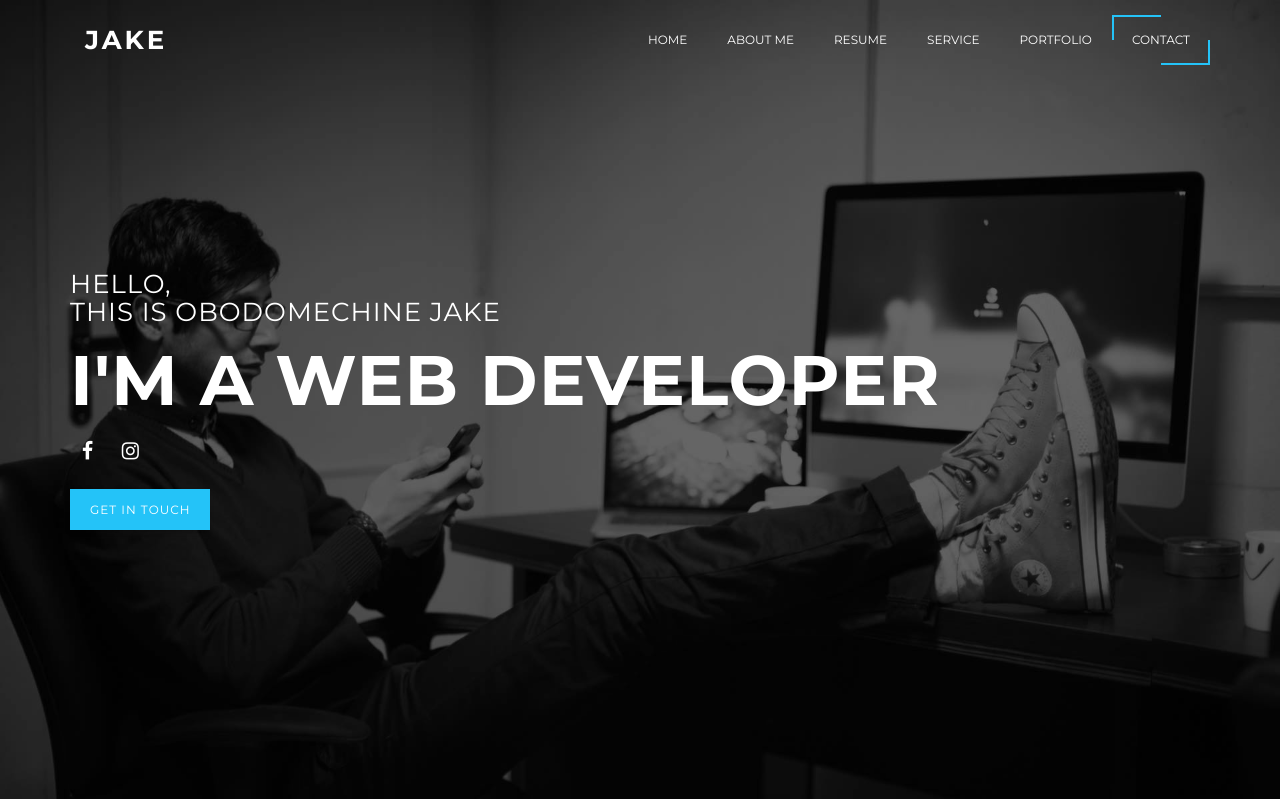
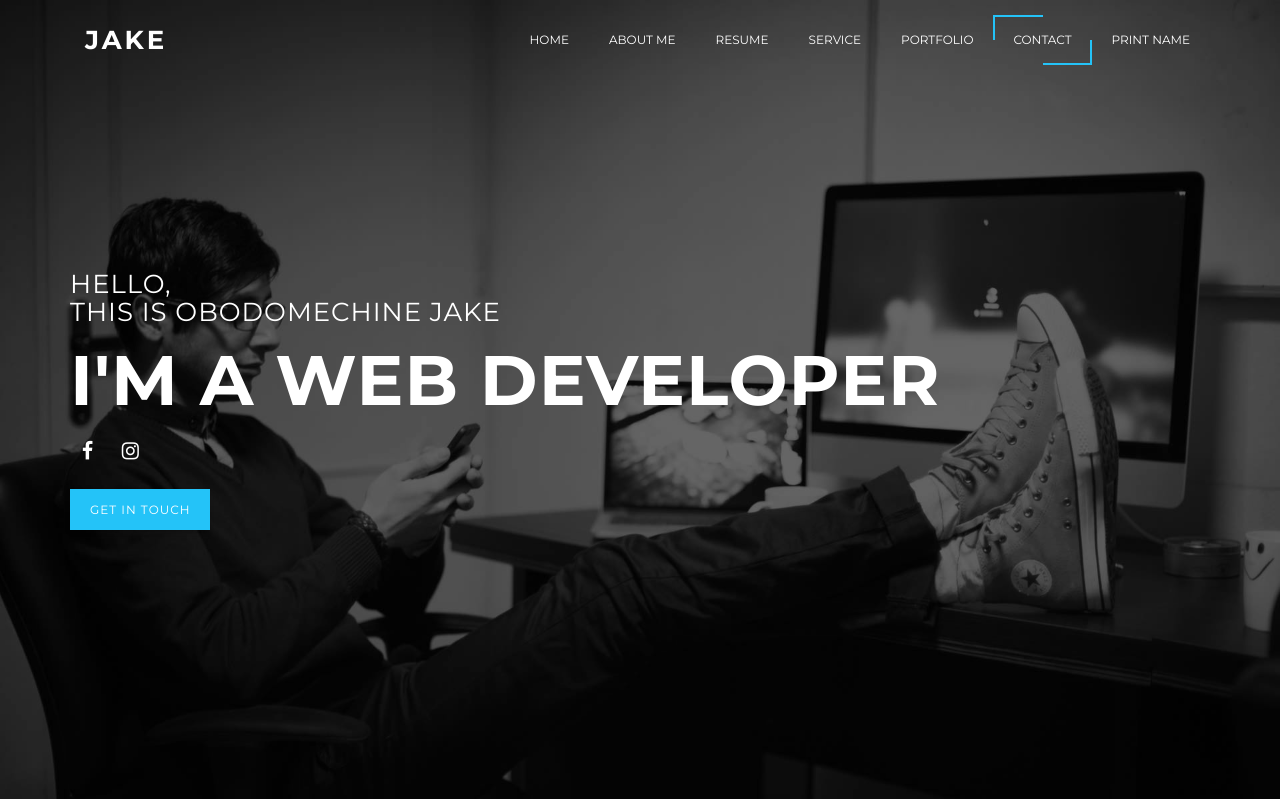
Before and after one commit to otjake/AboutME, a PHP site: page / in a window 1280 px wide. Shown: the top 799 px of the page. Run offline with PHP 8.4, Linux system fonts and the light colour scheme.

Commit message:
Added remote connect details

```diff
--- a/assets/js/scripts.js
+++ b/assets/js/scripts.js
@@ -108,7 +108,7 @@
 						$(msg).text(dataResult.error);
 					}else{
 						$(msg).removeClass("alert alert-danger").addClass("alert alert-success");
-						$(msg).text("Hope these are correct ,Name: " + dataResult.name + "  email: " + dataResult.email + "<br>" +
+						$(msg).text("Hope these are correct ,Name: " + dataResult.name + "  email: " + dataResult.email +
 						"I will reach out to you via this email");
 					}
 
--- a/index.php
+++ b/index.php
@@ -38,7 +38,6 @@
 		<link rel="stylesheet" href="assets/css/switcher/switcher.css">
 		<link rel="stylesheet" href="assets/css/switcher/style1.css" id="colors">
 		<!-- HTML5 shim and Respond.js IE8 support of HTML5 elements and media queries -->
-		<!-- WARNING: Respond.js doesn't work if you view the page via file:// -->
 		<!--[if lt IE 9]>
 		  <script src="https://oss.maxcdn.com/html5shiv/3.7.2/html5shiv.min.js"></script>
 		  <script src="https://oss.maxcdn.com/respond/1.4.2/respond.min.js"></script>
@@ -73,6 +72,7 @@
 									<li><a class="smoth-scroll" href="#service">service</a></li>
 									<li><a class="smoth-scroll" href="#portfolio">portfolio</a></li>
 									<li><a class="smoth-scroll" href="#contact">contact</a></li>
+									<li><a class="smoth-scroll" href="my-name.php">Print Name</a></li>
 								</ul>
 							</nav>
 						</div>
```
